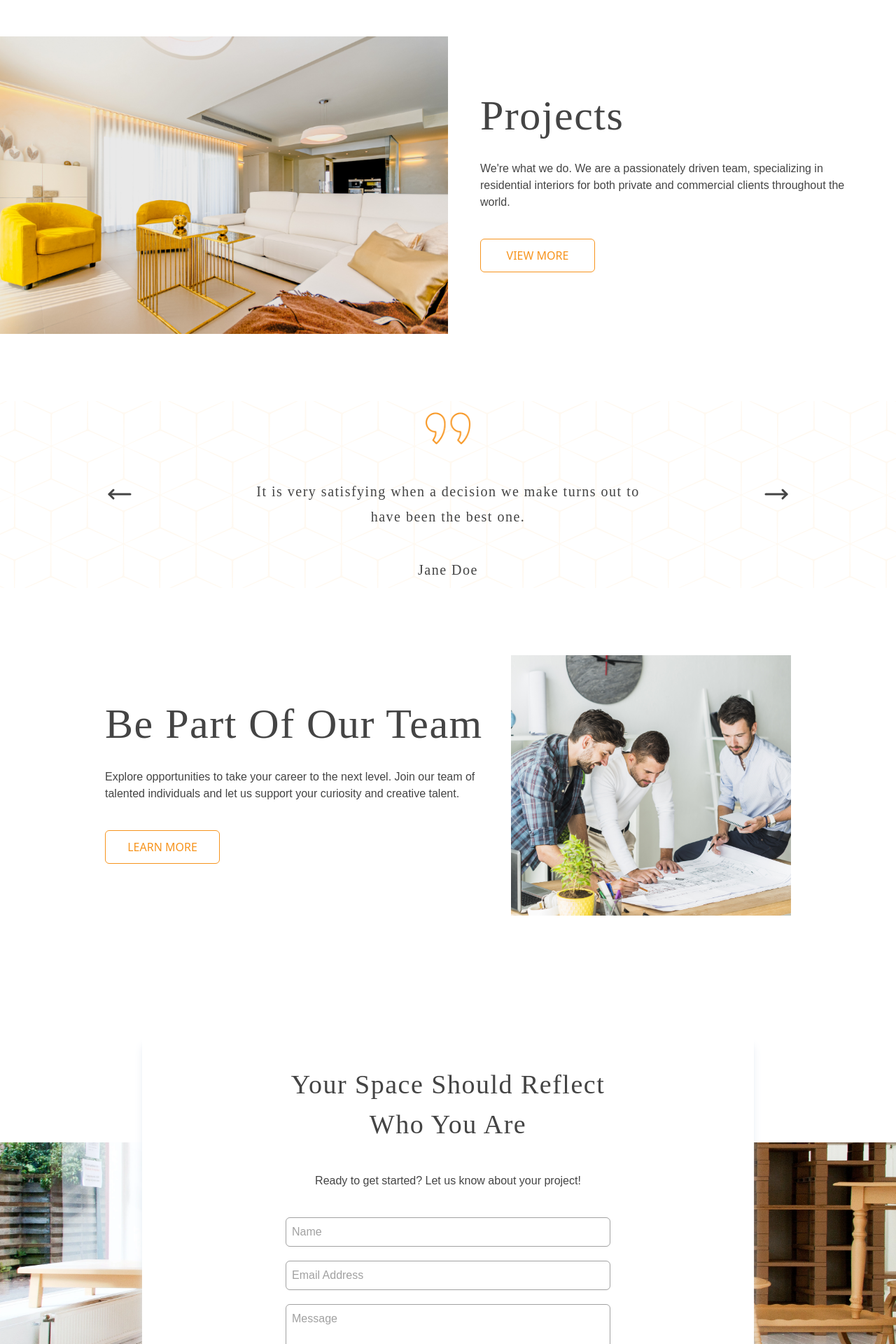
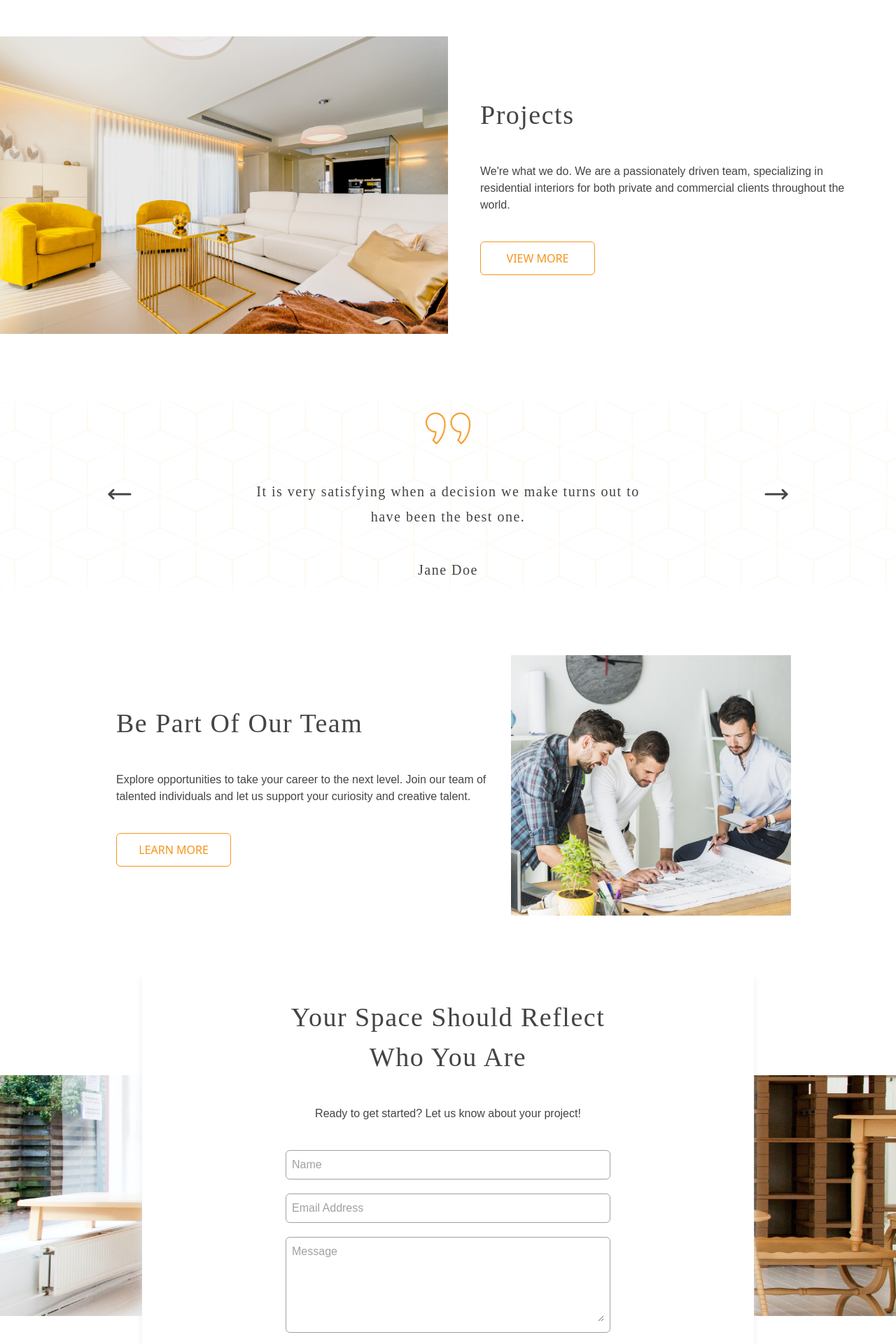
Before and after one commit to rutherx44/ambiance, a React (Vite) app: page / in a window 1280 px wide. Shown: the part 1740-3660 px from the top of the page at 70% size. Built offline with nearby package versions, Linux system fonts and the light colour scheme.

Commit message:
fix responsive style
fix responsive style on contact, project, and team.

```diff
--- a/src/pages/Contact.jsx
+++ b/src/pages/Contact.jsx
@@ -5,7 +5,7 @@ import { Button } from "../components/Button";
 
 const Contact = () => {
   return (
-    <section className="h-screen flex items-center mt-24 mx-auto relative">
+    <section className="h-svh md:h-dvh lg:h-lvh flex items-center mx-auto relative">
       <div className="w-full flex flex-col justify-center items-center">
         <img
           className="w-svw flex md:hidden 2xs:h-[32.125rem]"
--- a/src/pages/Project.jsx
+++ b/src/pages/Project.jsx
@@ -10,7 +10,7 @@ const Project = () => {
       </div>
       <div className="w-full mt-10 md:mt-0">
         <div className="flex flex-col gap-10 md:gap-5 lg:gap-10 lg:w-[36.25rem] px-4 mx-auto">
-          <h1 className="font-alice text-center md:text-left">Projects</h1>
+          <h2 className="font-alice text-center md:text-left">Projects</h2>
           <p className="font-corbel text-center px-4 sm:px-[5.625rem] md:px-0 md:text-left">
             We're what we do. We are a passionately driven team, specializing in
             residential interiors for both private and commercial clients
--- a/src/pages/Team.jsx
+++ b/src/pages/Team.jsx
@@ -9,10 +9,10 @@ const Team = () => {
         <img src={team} alt="People Planning" />
       </div>
       <div className="w-full order-2 my-10 md:my-0 md:order-1 md:pl-[5.625rem] xl:pl-[9.375rem]">
-        <div className="flex flex-col gap-10 md:gap-5 lg:gap-10 lg:w-[36.25rem] mx-auto">
-          <h1 className="font-alice text-center md:text-left">
+        <div className="flex flex-col gap-10 md:gap-5 lg:gap-10 lg:w-[36.25rem] px-4 mx-auto">
+          <h2 className="font-alice text-center md:text-left">
             Be Part Of Our Team
-          </h1>
+          </h2>
           <p className="font-corbel text-center px-4 sm:px-[5.625rem] md:px-0 md:text-left">
             Explore opportunities to take your career to the next level. Join
             our team of talented individuals and let us support your curiosity
```
